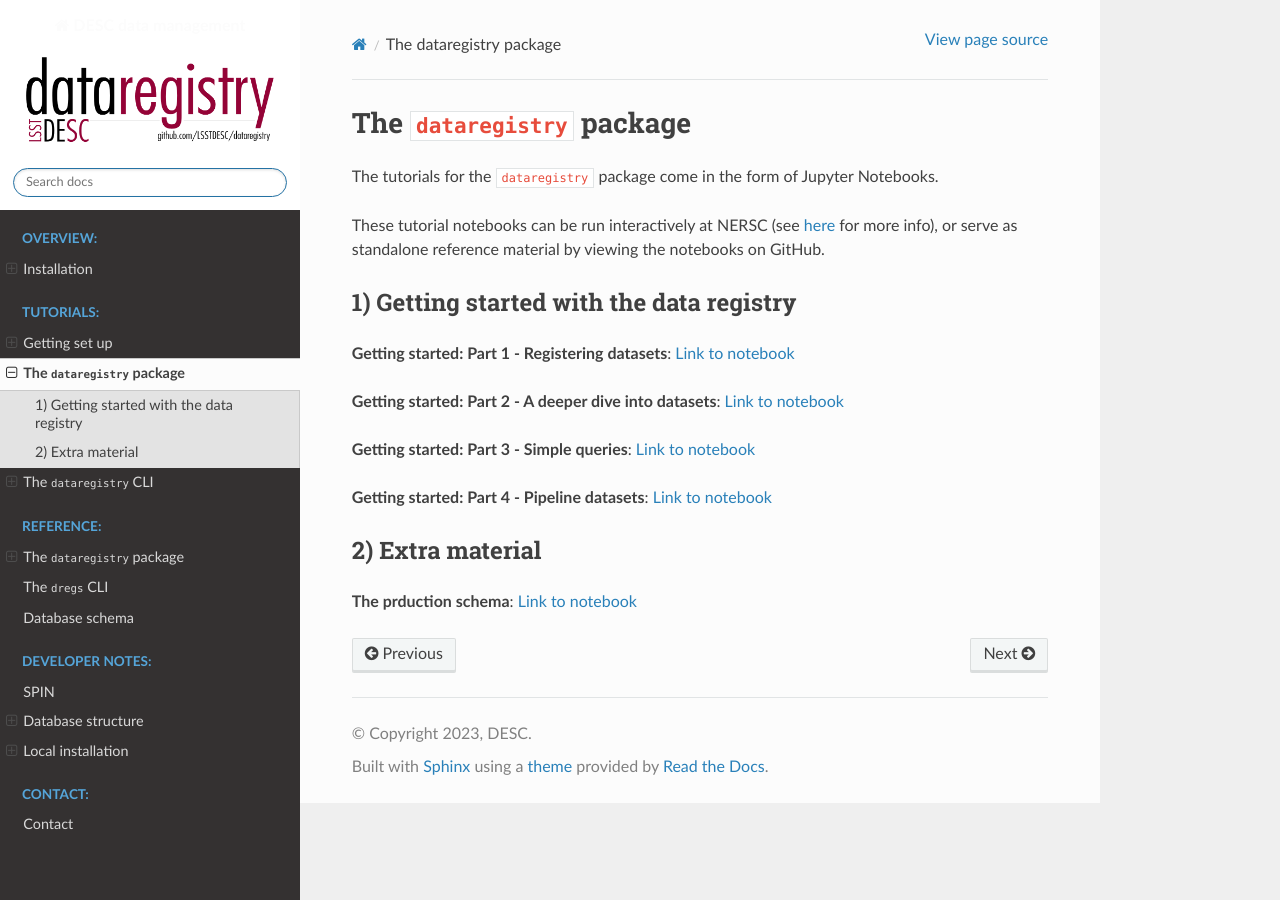
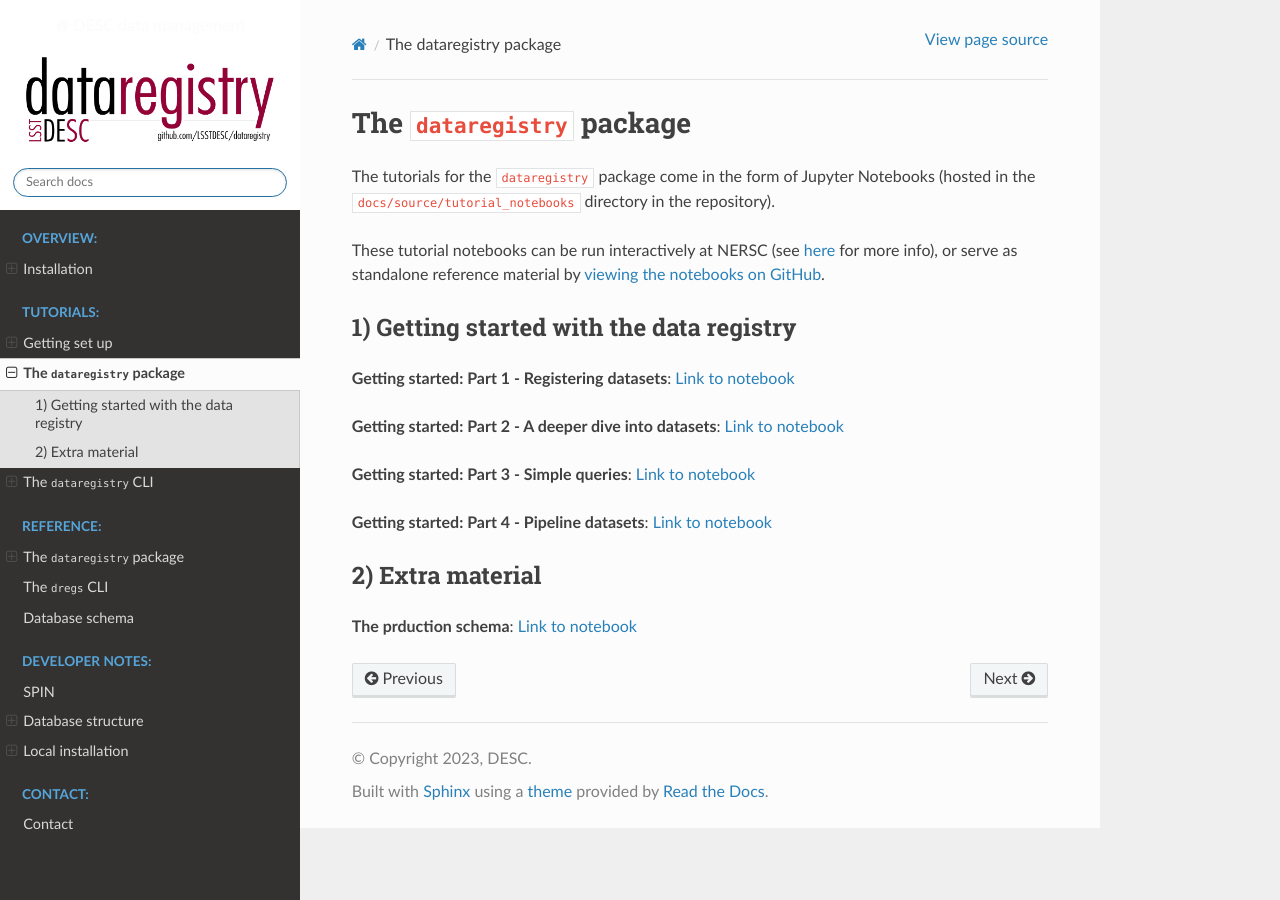
Before and after one commit to LSSTDESC/dataregistry, a Sphinx documentation site: the page built from docs/source/tutorial_python.rst, in a window 1280 px wide. Built offline with Sphinx 7.4.7 and the Read the Docs theme 3.1.0, drawn with Linux system fonts in a browser that asks for light colours.

Commit message:
Add more links to where the notebooks are

```diff
--- a/docs/source/tutorial_python.rst
+++ b/docs/source/tutorial_python.rst
@@ -4,11 +4,13 @@ The ``dataregistry`` package
 ============================
 
 The tutorials for the ``dataregistry`` package come in the form of Jupyter
-Notebooks.
+Notebooks (hosted in the ``docs/source/tutorial_notebooks`` directory in the
+repository).
 
 These tutorial notebooks can be run interactively at NERSC (see :ref:`here
 <interactive-notebooks>` for more info), or serve as standalone reference
-material by viewing the notebooks on GitHub.
+material by `viewing the notebooks on GitHub
+<https://github.com/LSSTDESC/dataregistry/blob/main/docs/source/tutorial_notebooks/>`__.
 
 1) Getting started with the data registry
 -----------------------------------------
```
